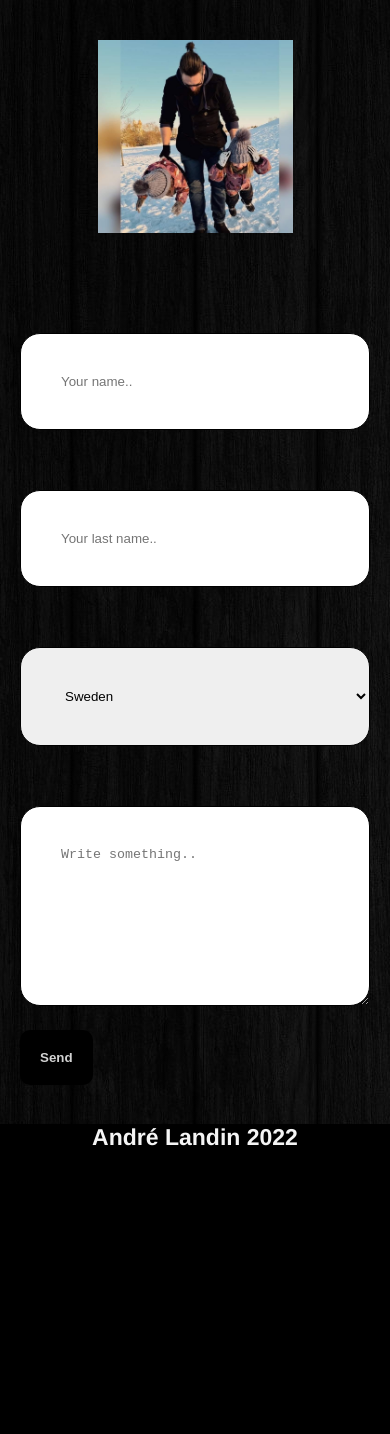
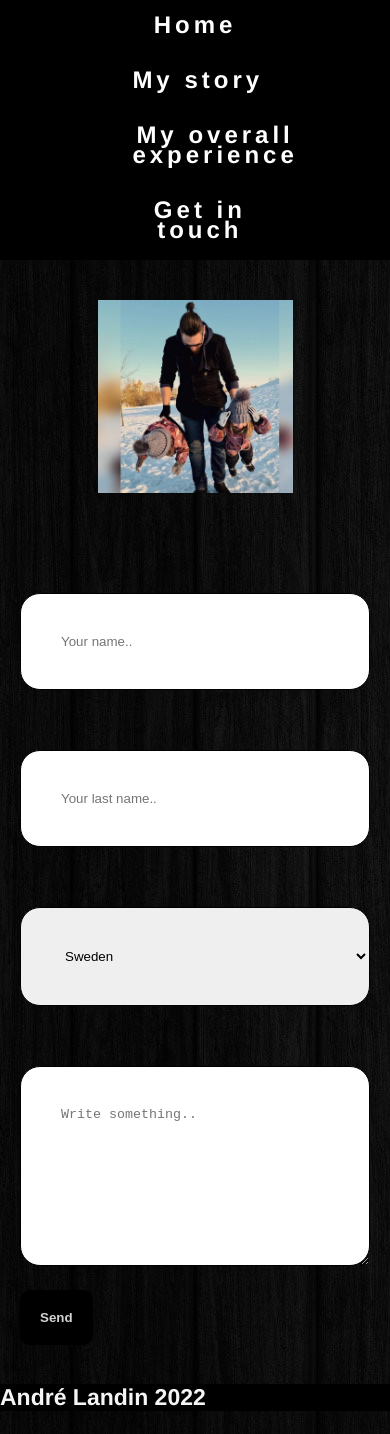
Before and after one commit to Code-Institute-Submissions/Landiinn-my-assignment_AugResub, a plain HTML site: page contact-info.html in a window 390 px wide. Before the commit the page ends 1174 px from the top, so only its background shows below. Drawn offline with Linux system fonts and the light colour scheme.

Commit message:
adding some finishing touches

```diff
--- a/assets/style/style.css
+++ b/assets/style/style.css
@@ -34,7 +34,7 @@ nav {
     background-color: black;
 }
 
-nav ul {
+ul {
     margin: 0;
     padding: 0;
     list-style: none;
@@ -194,8 +194,8 @@ button > a {
     color:white;
 }
 
-footer, .page-wrap:after {
-    background-color: black;
+footer .page-wrap:after {
+    background-color: blue;
     width: 100%;
     text-align: center;
     bottom: 0;
@@ -214,10 +214,18 @@ footer, .page-wrap:after {
 .my_work_footer {
 
     position: sticky;
+    margin-top: 20px;
     margin-bottom: -200px;
-
+    background-color: black;
     height: 50px;
 
+}
+
+.info-footer {
+
+    background-color: black;
+    position: absolute;
+    margin-bottom:0;
 }
 
 .footer_text {
@@ -225,6 +233,7 @@ footer, .page-wrap:after {
     color: white;
     text-align: center;
     margin-top: 0px;
+
 }
 .hero-image2 {
 
@@ -361,7 +370,6 @@ input[type=submit]:hover {
 
 .container {
     border-radius: 5px;
-    /*background-color: #f2f2f2;*/
     padding: 20px;
 }
 
@@ -375,9 +383,6 @@ input[type=submit]:hover {
 
 
   @media screen and (max-width: 1235px) {
-    .column {
-      width: 100%;
-    }
 
     header {
         margin-bottom: -4px;
@@ -388,15 +393,22 @@ input[type=submit]:hover {
       margin-top: -4;
     }
 
+
+
     nav {
-      display:inline-block;
+
+        background-color: black
+
       }
 
-    nav li {
-        clear:both;
-        float:left;
-        text-align:left;}
+    ul {
 
+       padding: 0px;
+        margin-left: auto;
+        margin-right: auto;
+        width: 50%;
+       background-color: black;
+    }
 
     a {
         color:white;
@@ -439,9 +451,7 @@ input[type=submit]:hover {
             text-decoration: underline;
         }
 
-    nav {
-        display: none;
-    }
+
 
     .footer-index {
 
@@ -449,6 +459,15 @@ input[type=submit]:hover {
         position: sticky;
         margin-bottom: -650px;
     }
+
+    .info-footer {
+
+        background-color: black;
+        position: sticky;
+        margin-bottom:0;
+    }
+
+
 
     .contactimg {
 
@@ -524,7 +543,7 @@ textarea {
     .footer-index {
 
         background-color: black;
-        position: absolute;
+        position: sticky;
         margin-bottom: -1200px;
     }
 }
--- a/contact-info.html
+++ b/contact-info.html
@@ -56,7 +56,7 @@
 
     </header>
 
-    <div><footer><p>André Landin 2022</p></footer></div>
+    <div><footer class="info-footer"><p>André Landin 2022</p></footer></div>
 </body>
 
 </html>
```
Also changed, not shown: index.html (+1 -2 lines), my-story.html (+1 -1 lines).
